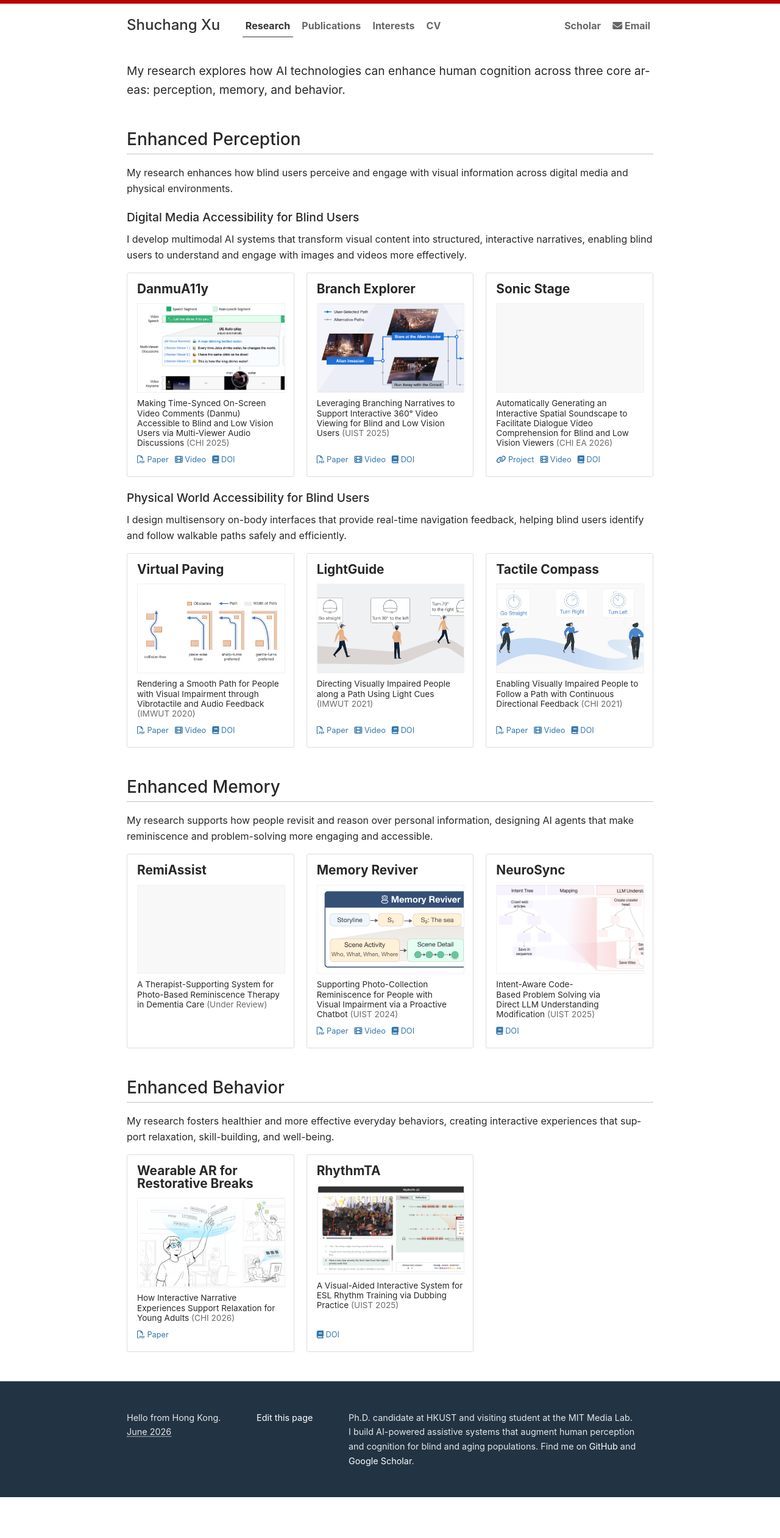
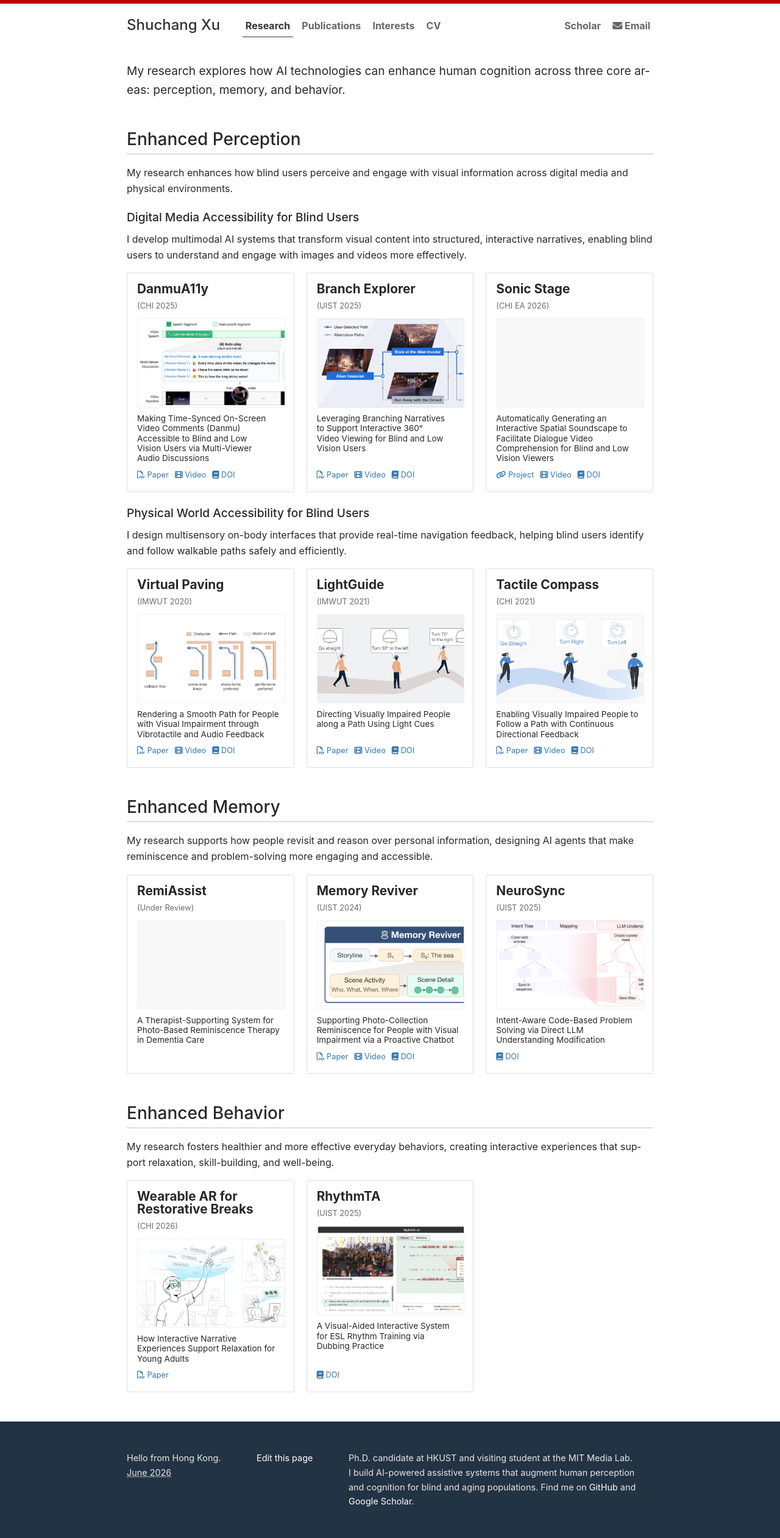
Before and after one commit to ShuchangXu/ShuchangXu.github.io, a Jekyll site: the page built from research.md, in a window 1280 px wide. Shown: the whole page at 61% size. Built offline with Jekyll 4.4.1, drawn with Linux system fonts in a browser that asks for light colours; a style sheet for code colours, icons or effects is not loaded; before the commit the page ends 2455 px from its top, so only the background shows below that.

Commit message:
Show venue under each research project title
Co-Authored-By: Claude Opus 4.8 <noreply@anthropic.com>

```diff
--- a/_includes/research_card.html
+++ b/_includes/research_card.html
@@ -7,6 +7,7 @@
 {% assign subtitle = pub.title | split: ":" | last | strip %}
 <div class="project">
   <span class="title">{{ shortname }}</span>
+  {% if pub.venue %}<span class="card-venue">({{ pub.venue }}{% unless pub.no_year %} {{ pub.year }}{% endunless %})</span>{% endif %}
   {% if pub.image %}
     {% if rlink %}<a href="{{ rlink }}" class="preview-image" style="background-image: url('{{ pub.image | relative_url }}')"></a>
     {% else %}<span class="preview-image" style="background-image: url('{{ pub.image | relative_url }}')"></span>{% endif %}
@@ -14,7 +15,7 @@
     {% if rlink %}<a href="{{ rlink }}" class="preview-image preview-blank"></a>
     {% else %}<span class="preview-image preview-blank"></span>{% endif %}
   {% endif %}
-  <p>{% if subtitle != shortname %}{{ subtitle }} {% endif %}{% if pub.venue %}<span class="card-venue">({{ pub.venue }}{% unless pub.no_year %} {{ pub.year }}{% endunless %})</span>{% endif %}</p>
+  <p>{% if subtitle != shortname %}{{ subtitle }}{% endif %}</p>
   <div class="spacer"></div>
   <div class="links">
     {% if pub.pdf %}
--- a/_sass/_projects.scss
+++ b/_sass/_projects.scss
@@ -17,8 +17,12 @@
   }
 
   .card-venue {
+    display: block;
     color: $grey-color;
-    white-space: nowrap;
+    font-size: 0.8em;
+    font-weight: 400;
+    margin-top: -0.4em;
+    margin-bottom: 0.7em;
   }
 
   .grid {
```
